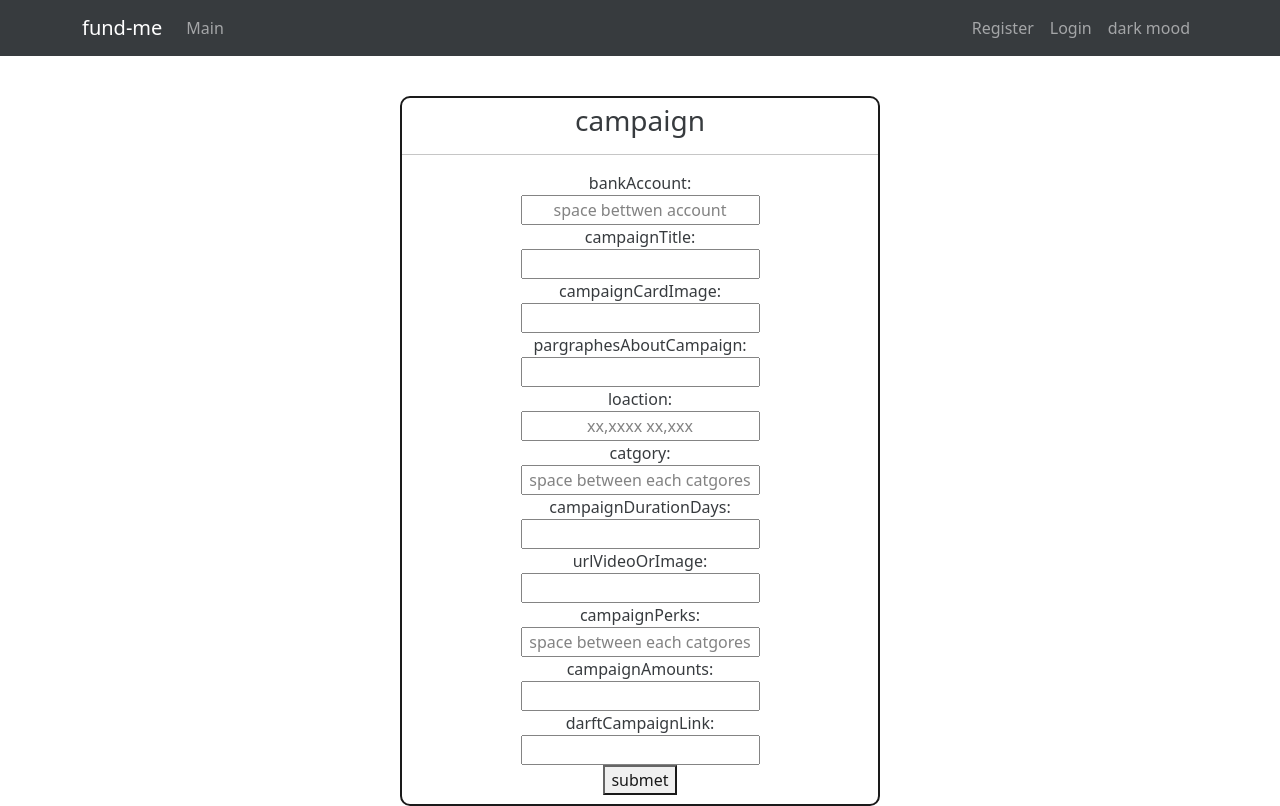
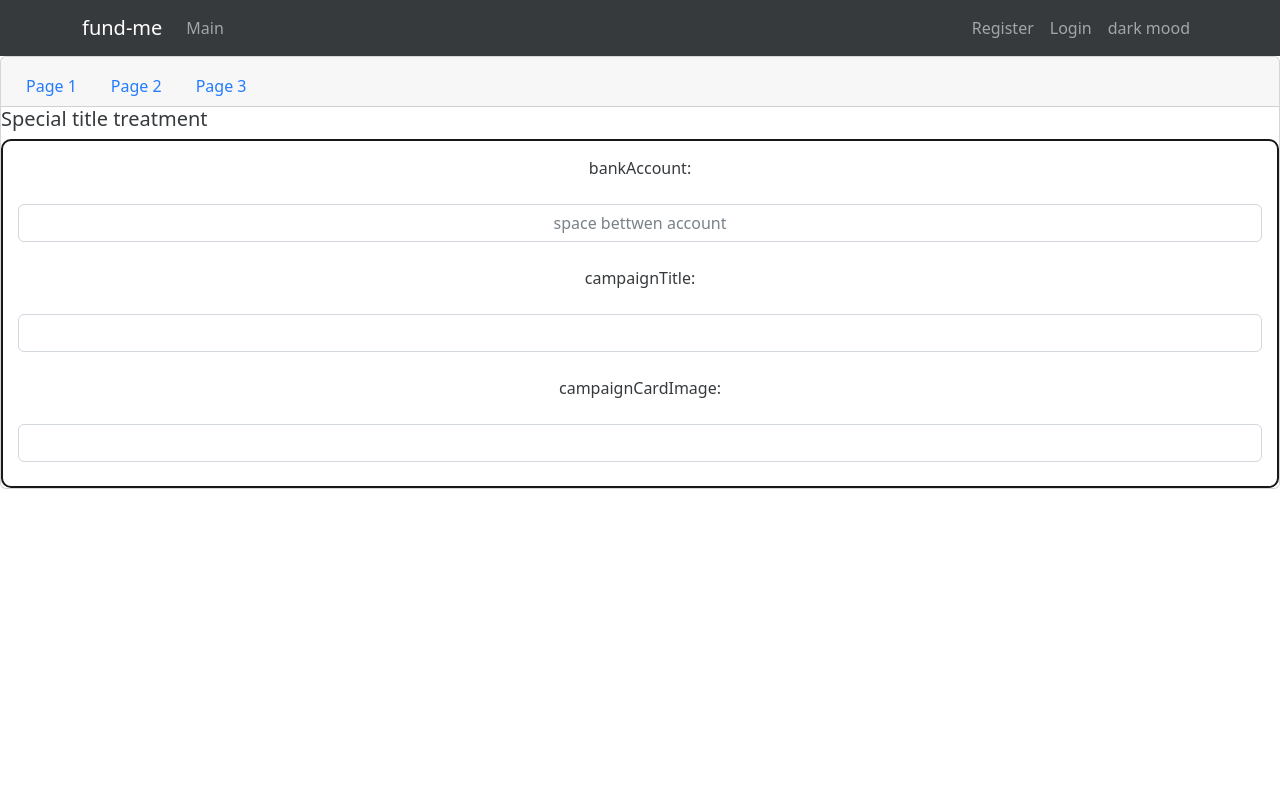
Before and after one commit to C7-AhmadTIsmail/MERAKI_Academy_Project_4, a React (Create React App) app in the folder frontend/: page /Campaign in a window 1280 px wide. Built offline with nearby package versions, Linux system fonts and the light colour scheme; the HTML template or start-up script is replaced by a standard one.

Commit message:
35. campainge page edite (front end)

```diff
--- a/frontend/src/components/Campaign/Campaign.css
+++ b/frontend/src/components/Campaign/Campaign.css
@@ -1,4 +1,4 @@
-.MainAddCampaign{
+/* .MainAddCampaign{
     display: flex;
     justify-content: center;
     align-items: center;
@@ -31,4 +31,43 @@
     flex-wrap: wrap;
     flex-direction: column;
 
+} */
+
+.Page1{
+    display: flex;
+    flex-direction: column;
+    flex-wrap: nowrap;
+    align-items: center;
+    border: 2px black solid;
+    border-radius: 10px;
+    padding-top: 15px;
+    padding-left: 15px;
+    padding-right: 15px;
 }
+.page1Input{}
+
+.Page2{
+    display: flex;
+    flex-direction: column;
+    flex-wrap: nowrap;
+    align-items: center;
+    border: 2px black solid;
+    border-radius: 10px;
+    padding-top: 15px;
+    padding-left: 15px;
+    padding-right: 15px;
+}
+.page2Input{}
+
+.Page3{
+    display: flex;
+    flex-direction: column;
+    flex-wrap: nowrap;
+    align-items: center;
+    border: 2px black solid;
+    border-radius: 10px;
+    padding-top: 15px;
+    padding-left: 15px;
+    padding-right: 15px;
+}
+.page3Input{}
--- a/frontend/src/components/Campaign/Campaign.js
+++ b/frontend/src/components/Campaign/Campaign.js
@@ -1,25 +1,28 @@
 import React, { useContext, useState } from "react";
+import Button from 'react-bootstrap/Button';
+import Card from 'react-bootstrap/Card';
+import Form from 'react-bootstrap/Form';
 import { UserContext } from "../../App";
+import Nav from 'react-bootstrap/Nav';
+import validator from 'validator';
 import axios from 'axios';
 import "./Campaign.css";
-
-
 
 const Campaign = () => {
     const { setLogin } = useContext(UserContext);
 
     const userCampaign = {
-        bankAccount: [0],
-        campaignTitle: null,
-        campaignCardImage: null,
-        pargraphesAboutCampaign: null,
+        bankAccount: "",
+        campaignTitle: "",
+        campaignCardImage: "",
+        pargraphesAboutCampaign: "",
         loaction: [0, 0],
-        catgory: [null],
-        campaignDurationDays: 0,
-        urlVideoOrImage: null,
+        catgory: [""],
+        campaignDurationDays: "",
+        urlVideoOrImage: "",
         campaignPerks: [null, null],
-        campaignAmounts: 0,
-        darftCampaignLink: null
+        campaignAmounts: "",
+        darftCampaignLink: ""
     }
 
     const [userData, setUserData] = useState(userCampaign)
@@ -43,8 +46,52 @@ const Campaign = () => {
         setUserData((preData) => ({ ...preData, [name]: array }))
     }
 
+    const [errors, setErrors] = useState({})
+
+    const validateData = () => {
+        let errors = {};
+        console.log(0)
+        if (isNaN(bankAccount)) {
+            errors.bankAccount = "campaign Amounts is required";
+        }
+        console.log(2)
+        if (!campaignTitle) {
+
+            errors.campaignTitle = "campaign Title is required";
+        }
+        if (!validator.isURL(campaignCardImage)) {
+            errors.campaignCardImage = "Url is required";
+        }
+        console.log(5)
+        if (!pargraphesAboutCampaign) {
+
+            errors.pargraphesAboutCampaign = "Date is required";
+        }
+        if (!validator.isDate(campaignDurationDays)) {
+
+            errors.campaignDurationDays = "campaign Duration Days is required";
+        }
+        if (!validator.isURL(urlVideoOrImage)) {
+            errors.urlVideoOrImage = "Url is required";
+        }
+        console.log(8)
+        if (!validator.isURL(darftCampaignLink)) {
+            errors.darftCampaignLink = "Url is required";
+        }
+        console.log(10)
+
+        return errors
+    }
+
 
     const submet = () => {
+
+        const errors = validateData();
+        if (Object.keys(errors).length) {
+            setErrors(errors);
+            //console.log(errors,"10")
+            return;
+        }
         console.log(userData)
         const token = JSON.parse(localStorage.getItem('user')).token
         const idUser = JSON.parse(localStorage.getItem('user')).user._id
@@ -58,40 +105,83 @@ const Campaign = () => {
             });
     }
 
-
+    let first = "1"
+    const [nextPage, setNextPage] = useState("1")
     return (
         <>
-            <div className="MainAddCampaign">
-            <div className='AddCampaignStyleInside' style={{ marginTop: "40px" }}>
-            <h3 className='CampaignWord'>campaign</h3>
-            <hr className='CampaignHr' />
-            <div className="AddCampaignInside">
-                <label htmlFor="bankAccount" >bankAccount:</label>
-                <input name="bankAccount" onChange={handleChangeArray} placeholder="space bettwen account"></input>
-                <label htmlFor="campaignTitle" >campaignTitle:</label>
-                <input name="campaignTitle" onChange={handleChange}></input>
-                <label htmlFor="campaignCardImage" >campaignCardImage:</label>
-                <input name="campaignCardImage" onChange={handleChange}></input>
-                <label htmlFor="pargraphesAboutCampaign" >pargraphesAboutCampaign:</label>
-                <input name="pargraphesAboutCampaign" onChange={handleChange}></input>
-                <label htmlFor="loaction" >loaction:</label>
-                <input name="loaction" onChange={handleChangeArray} placeholder="xx,xxxx xx,xxx"></input>
-                <label htmlFor="catgory">catgory:</label>
-                <input name="catgory" onChange={handleChangeArray} placeholder="space between each catgores" ></input>
-                <label htmlFor="campaignDurationDays" >campaignDurationDays:</label>
-                <input name="campaignDurationDays" onChange={handleChange}></input>
-                <label htmlFor="urlVideoOrImage" >urlVideoOrImage:</label>
-                <input name="urlVideoOrImage" onChange={handleChange}></input>
-                <label htmlFor="campaignPerks" >campaignPerks:</label>
-                <input name="campaignPerks" onChange={handleChangeArray} placeholder="space between each catgores"></input>
-                <label htmlFor="campaignAmounts" >campaignAmounts:</label>
-                <input name="campaignAmounts" onChange={handleChange}></input>
-                <label htmlFor="darftCampaignLink" >darftCampaignLink:</label>
-                <input name="darftCampaignLink" onChange={handleChange}></input>
-                <button onClick={submet}>submet</button>
-                </div>
-            </div>
-            </div>
+
+            <Card>
+                <Card.Header>
+                    <Nav variant="tabs" defaultActiveKey="#first">
+                        <Nav.Item>
+                            <Nav.Link onClick={() => { setNextPage("1") }}>Page 1</Nav.Link>
+                        </Nav.Item>
+                        <Nav.Item>
+                            <Nav.Link onClick={() => { setNextPage("2") }}>Page 2</Nav.Link>
+                        </Nav.Item>
+                        <Nav.Item>
+                            <Nav.Link onClick={() => { setNextPage("3") }} >Page 3</Nav.Link>
+                        </Nav.Item>
+                    </Nav>
+                </Card.Header>
+
+                    <Card.Title>Special title treatment</Card.Title>
+                    <div>
+
+                        {nextPage === "1" ? <>
+
+                        <div className="Page1">
+                            <label htmlFor="bankAccount" >bankAccount:</label><br />
+                            <Form.Control className="page1Input" name="bankAccount" onChange={handleChangeArray} placeholder="space bettwen account"></Form.Control><br />
+                            <div style={{ color: "red" }}>{errors.name}</div>
+                            <label htmlFor="campaignTitle" >campaignTitle:</label><br />
+                            <Form.Control className="page1Input" name="campaignTitle" onChange={handleChange}></Form.Control><br />
+                            <div style={{ color: "red" }}>{errors.campaignTitle}</div>
+                            <label htmlFor="campaignCardImage" >campaignCardImage:</label><br />
+                            <Form.Control className="page1Input" name="campaignCardImage" onChange={handleChange}></Form.Control><br />
+                            <div style={{ color: "red" }}>{errors.campaignCardImage}</div>
+                        </div>
+
+                        </> : <></>}
+
+                        {nextPage === "2" ? <>
+
+                        <div className="Page2">
+                            <label htmlFor="loaction" >loaction:</label><br />
+                            <Form.Control  className="page2Input"  name="loaction" onChange={handleChangeArray} placeholder="xx.xxxx xx.xxx"></Form.Control><br />
+                            <div style={{ color: "red" }}>{errors.bankAccount}</div>
+                            <label htmlFor="catgory">catgory:</label><br />
+                            <Form.Control className="page2Input"  name="catgory" onChange={handleChangeArray} placeholder="space between each catgores" ></Form.Control><br />
+                            <label htmlFor="campaignDurationDays" >campaignDurationDays:</label><br />
+                            <Form.Control  className="page2Input"  name="campaignDurationDays" onChange={handleChange}></Form.Control><br />
+                            <div style={{ color: "red" }}>{errors.campaignDurationDays}</div>
+                            <label htmlFor="pargraphesAboutCampaign" >pargraphesAboutCampaign:</label><br />
+                            <Form.Control className="page2Input"  name="pargraphesAboutCampaign" onChange={handleChange}as="textarea" rows={4} /><br />
+                            <div style={{ color: "red" }}>{errors.pargraphesAboutCampaign}</div>
+                        </div>
+
+                        </> : <></>}
+
+                        {nextPage === "3" ? <>
+
+                        <div className="Page3">
+                            <label htmlFor="urlVideoOrImage" >urlVideoOrImage:</label><br />
+                            <Form.Control className="page3Input"  name="urlVideoOrImage" onChange={handleChange}></Form.Control><br />
+                            <div style={{ color: "red" }}>{errors.urlVideoOrImage}</div>
+                            <label htmlFor="campaignPerks" >campaignPerks:</label><br />
+                            <Form.Control className="page3Input"  name="campaignPerks" onChange={handleChangeArray} placeholder="space between each catgores"></Form.Control><br />
+                            <label htmlFor="campaignAmounts" >campaignAmounts:</label><br />
+                            <Form.Control className="page3Input"  name="campaignAmounts" onChange={handleChange}></Form.Control><br />
+                            <label htmlFor="darftCampaignLink" >darftCampaignLink:</label><br />
+                            <Form.Control className="page3Input" name="darftCampaignLink" onChange={handleChange}></Form.Control><br />
+                            <div style={{ color: "red" }}>{errors.darftCampaignLink}</div>
+                            <Button variant="primary" onClick={submet}>submet</Button>
+                        </div>
+
+                        </> : <></>}
+
+                        </div>
+            </Card>
         </>
     )
 }
--- a/frontend/src/components/Register/Register.js
+++ b/frontend/src/components/Register/Register.js
@@ -1,5 +1,5 @@
+import { useNavigate } from "react-router-dom";
 import Button from 'react-bootstrap/Button';
-import { useNavigate } from "react-router-dom";
 import validator from 'validator';
 import { useState } from "react";
 import React from 'react';
```
